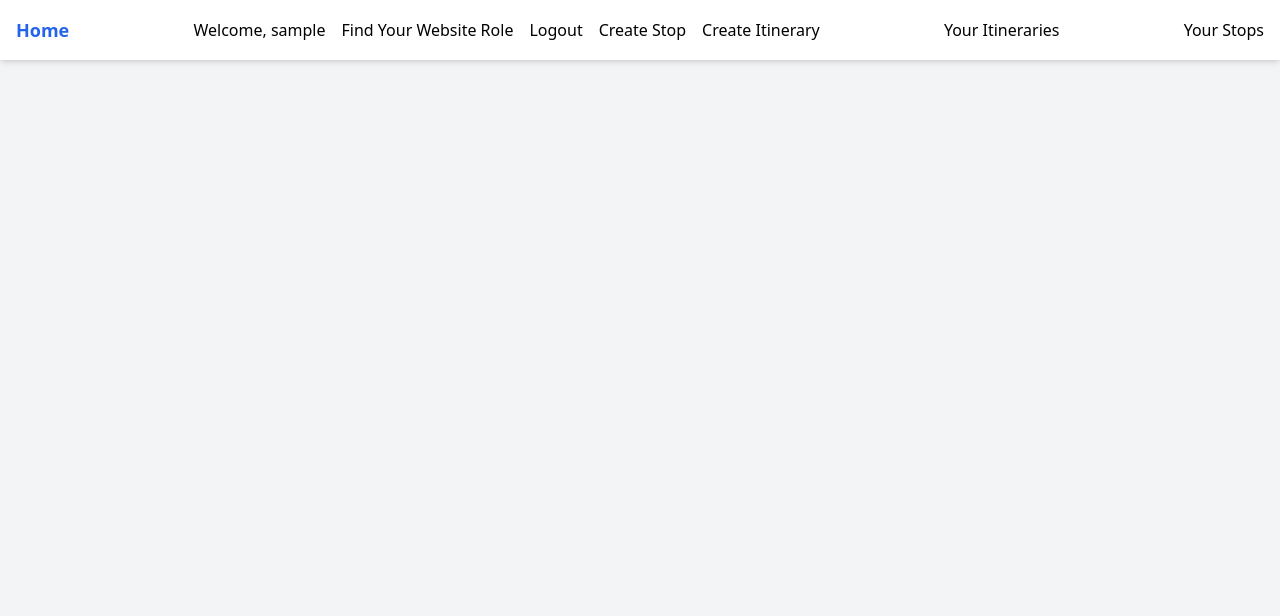
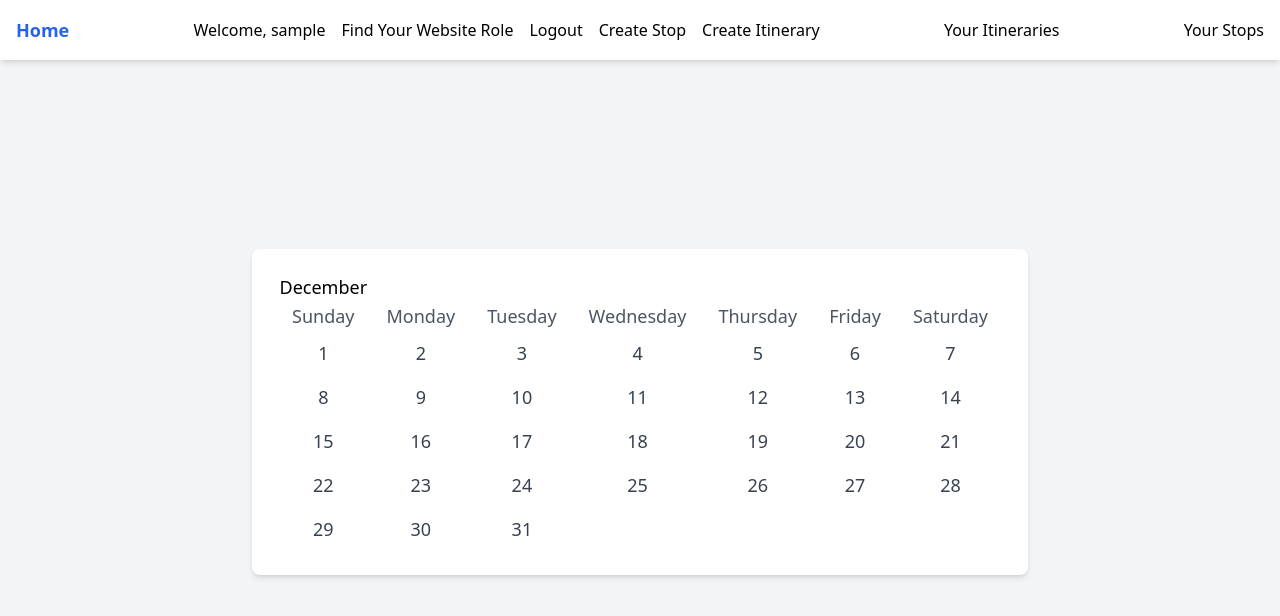
Before and after one commit to toniiiiichan/FP264, a website: page app/public/index/index.html in a window 1280 px wide. Drawn offline with nearby package versions, Linux system fonts and the light colour scheme; files that its build step writes are made by us from their sources; no server answers; sample sign-in values are in the browser's storage; files whose address does not match are found by name.

Commit message:
Final final changes

```diff
--- a/app/public/index/index.html
+++ b/app/public/index/index.html
@@ -12,6 +12,75 @@
     <script src="nav.js"></script>
     <script src="index.js"></script>
     <script src="../autodirect.js"></script>
+    <div class="text-center">
+        <p class="text-2xl font-bold text-blue-600 mb-6"></p>
+        <div class="bg-white p-6 rounded-lg shadow-md inline-block">
+            <table id="calendar-table" class="table-auto w-full text-lg">
+                <tr id="calendar-month" class="text-red-600 font-medium">
+                    <th colspan="7" class="text-3xl font-extrabold text-blue-500 mb-4 py-2"></th>
+                </tr>
+                <tr class="text-gray-600 font-medium">
+                    <td class="py-5 px-4 text-center">Sunday</td>
+                    <td class="py-5 px-4 text-center">Monday</td>
+                    <td class="py-5 px-4 text-center">Tuesday</td>
+                    <td class="py-5 px-4 text-center">Wednesday</td>
+                    <td class="py-5 px-4 text-center">Thursday</td>
+                    <td class="py-5 px-4 text-center">Friday</td>
+                    <td class="py-5 px-4 text-center">Saturday</td>
+                </tr>
+            </table>
+        </div>
+    </div>
 </body>
 
+<script>
+    console.log(sessionStorage);
+    let calendarMonth = document.getElementById("calendar-month");
+    const currentDate = new Date();
+    const currentYear = currentDate.getFullYear();
+    console.log(currentYear);
+    const currentMonthIndex = currentDate.getMonth();
+
+    const monthNames = [
+        "January", "February", "March", "April", "May", "June",
+        "July", "August", "September", "October", "November", "December"
+    ];
+
+    const currentMonthName = monthNames[currentMonthIndex];
+    calendarMonth.textContent = currentMonthName;
+    console.log(currentMonthName);
+
+    var dt = new Date(currentMonthName + " 1, " + currentYear);
+    const firstDayOfMonth = dt.getDay();
+
+    console.log(firstDayOfMonth);
+
+    const daysInMonth = (year, month) => new Date(year, month, 0).getDate();
+    let daysInCurrentMonth = daysInMonth(2024, currentMonthIndex);
+    console.log(daysInCurrentMonth);
+
+    for (let i = 0; i < 5; i++) {
+        let table = document.getElementById("calendar-table");
+        let tr = document.createElement("tr");
+        for (let j = 0; j < 7; j++) {
+            let td = document.createElement("td");
+            let date = (j + 1) + (7 * i);
+
+            if(i == 0 && j < firstDayOfMonth) {
+                j++;
+            }
+            else if (date <= daysInCurrentMonth + 1) {
+                let a = document.createElement("a");
+                a.href = "date?month=" + currentMonthName.toLowerCase() + "&day=" + date;
+                a.textContent = date;
+                td.append(a);
+            }
+
+            td.className = "text-center py-2 text-gray-700 hover:text-blue-500"; // Styling for calendar dates
+            tr.append(td);
+        }
+        table.append(tr);
+    }
+</script>
+
 </html>
--- a/app/server.js
+++ b/app/server.js
@@ -501,6 +501,7 @@ app.post('/update_role', async (req, res) => {
                     `UPDATE users SET role = $1 WHERE user_id = $2`,
                     ["Free", userId]
                 );
+                return res.json({ url: "http://localhost:3000/"});
             } catch (error) {
                 console.error(`Error updating user role: ${error}`);
             }
```
Also changed, not shown: README.md.
